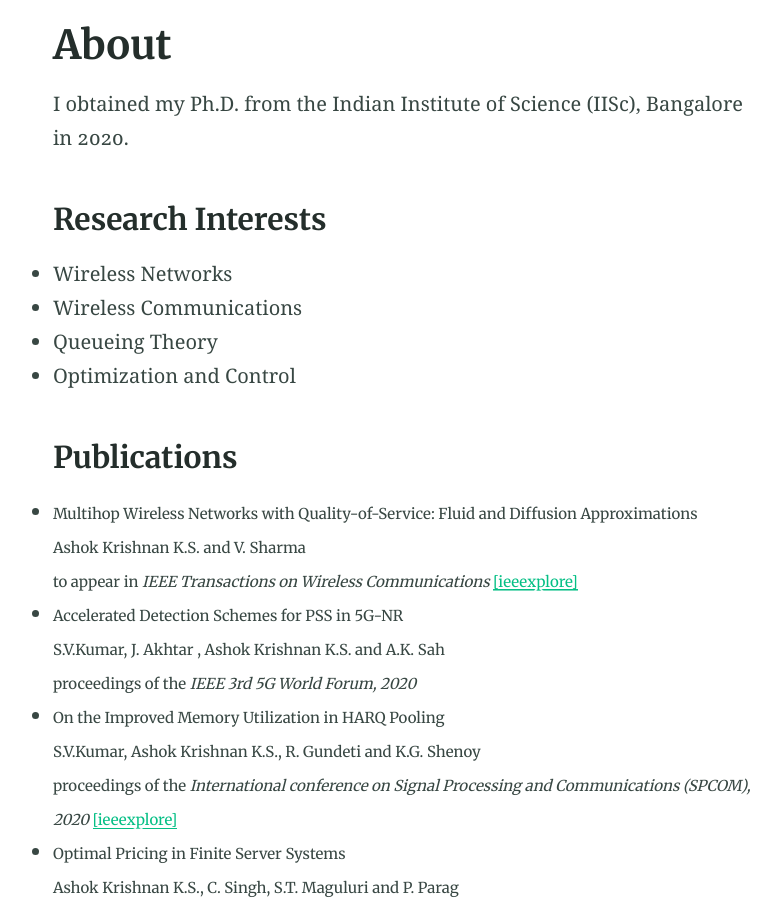
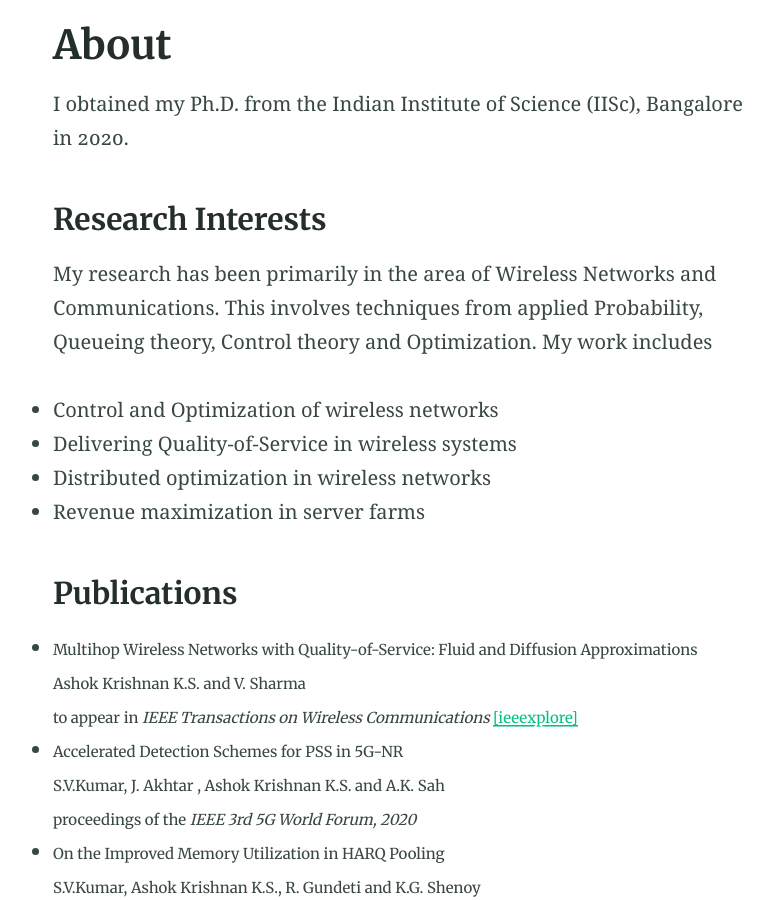
Before and after one commit to ashokkri/ashokkri.github.io, a Jekyll site: the page built from index.md, in a window 1280 px wide and 900 px high, scrolled down 425 px. Shown: the whole window, without its empty margins (230-1011 px from the left). Built offline with Jekyll 4.4.1, drawn with Linux system fonts in a browser that asks for light colours.

Commit message:
Update index.md

```diff
--- a/index.md
+++ b/index.md
@@ -12,10 +12,12 @@ I obtained my Ph.D. from the Indian Institute of Science (IISc), Bangalore in 20
 
 ### Research Interests
 
-- Wireless Networks
-- Wireless Communications
-- Queueing Theory
-- Optimization and Control
+ My research has been primarily in the area of Wireless Networks and Communications. This involves techniques from applied Probability, Queueing theory, Control theory and Optimization. My work includes
+
+- Control and Optimization of wireless networks
+- Delivering Quality-of-Service in wireless systems
+- Distributed optimization in wireless networks
+- Revenue maximization in server farms
 
 ### Publications
 
```
